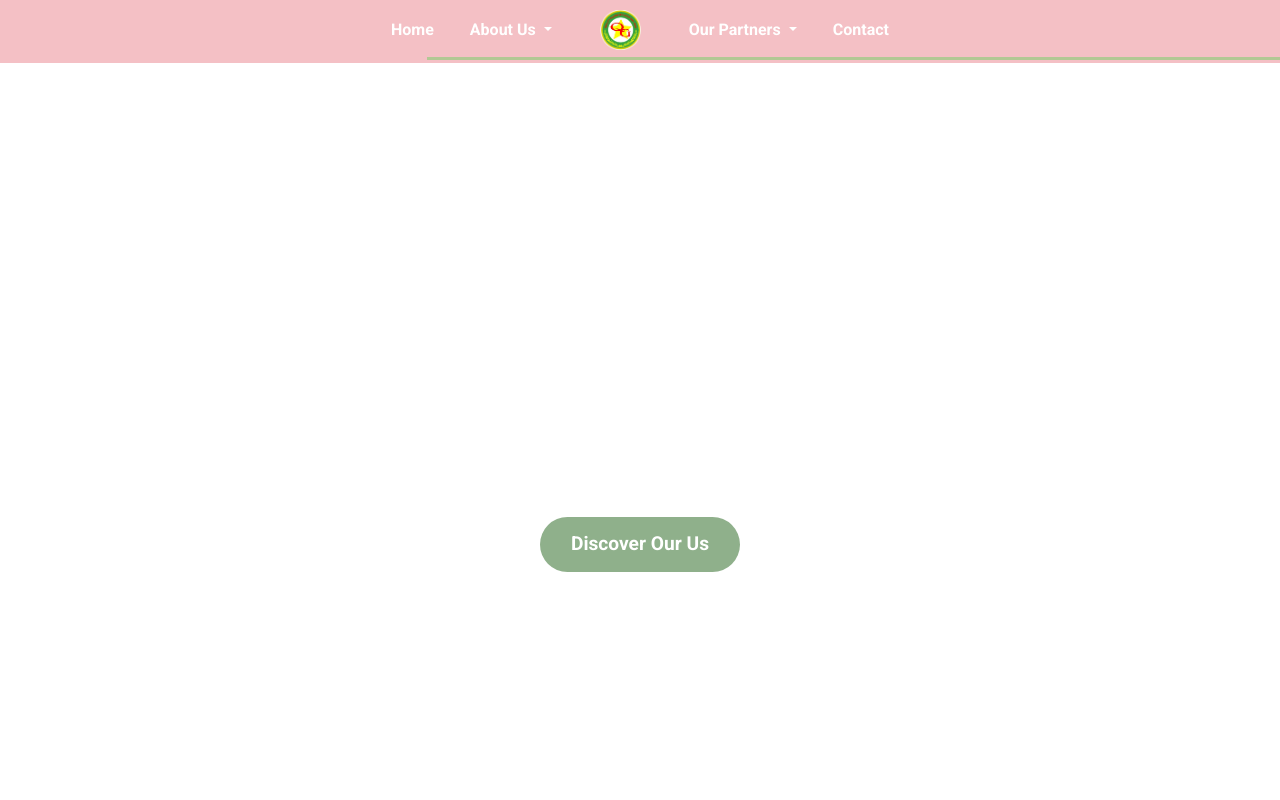
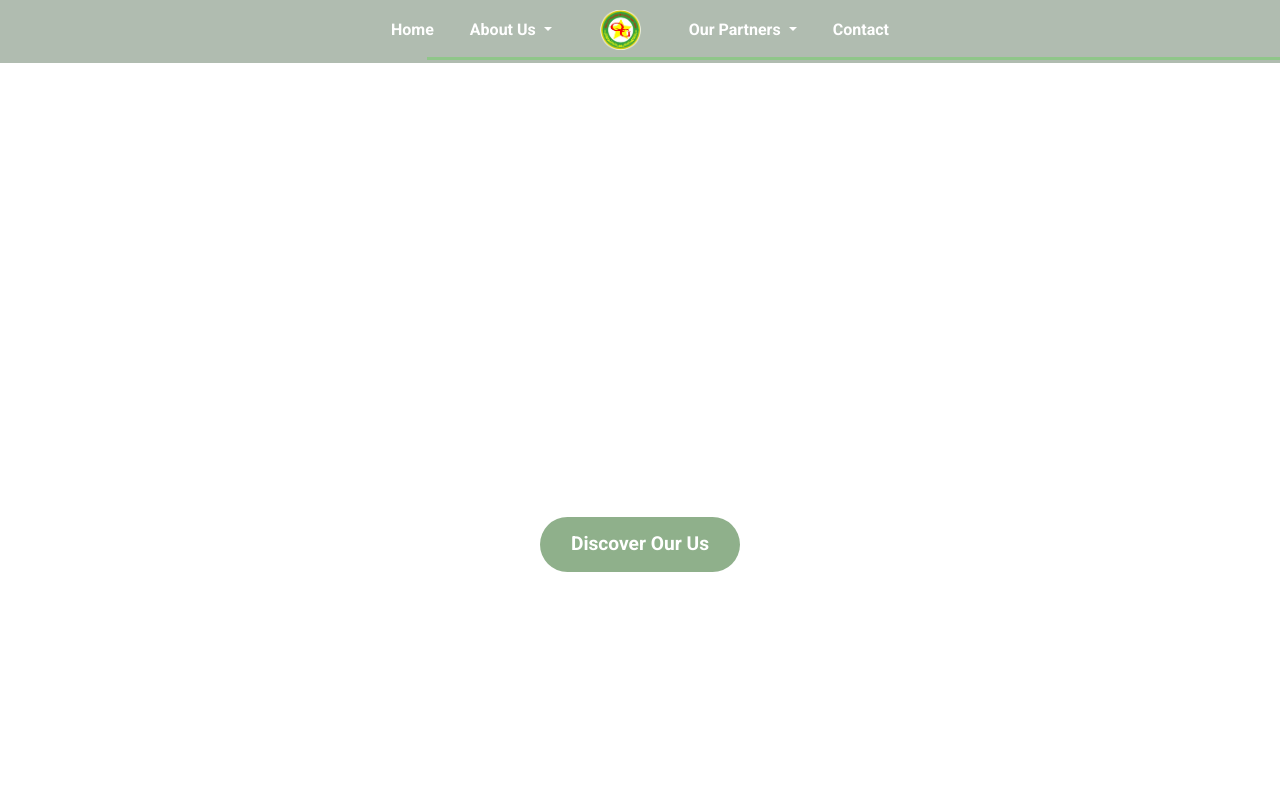
Before and after one commit to nrlmdhah/qualityguard, a plain HTML site: page index.html in a window 1280 px wide. Shown: the top 800 px of the page. Drawn offline with nearby package versions, Linux system fonts and the light colour scheme.

Commit message:
Update index.html

```diff
--- a/index.html
+++ b/index.html
@@ -33,7 +33,7 @@
       }
 
       .navbar {
-        background-color: #dc35464f;
+        background-color: #0229014f;
         border-bottom: 3px solid transparent;
         padding: 10px 20px;
         position: relative;
```
